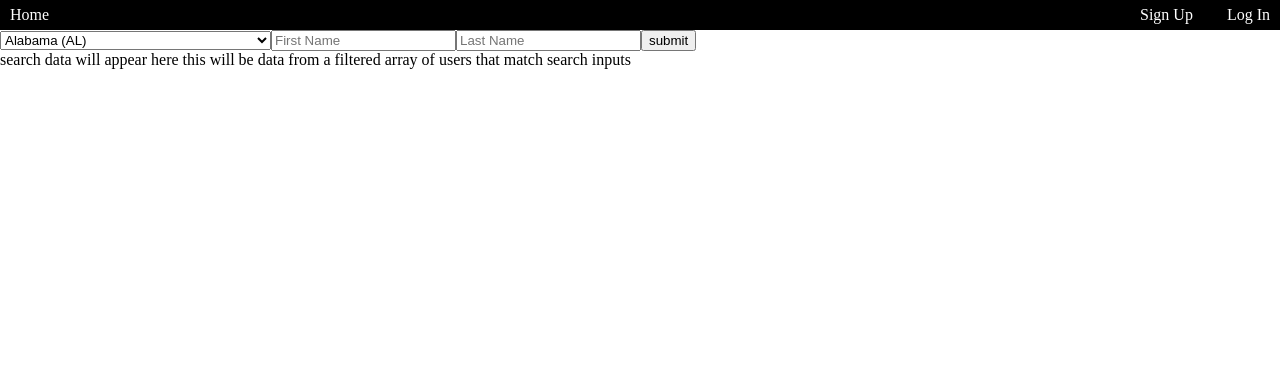
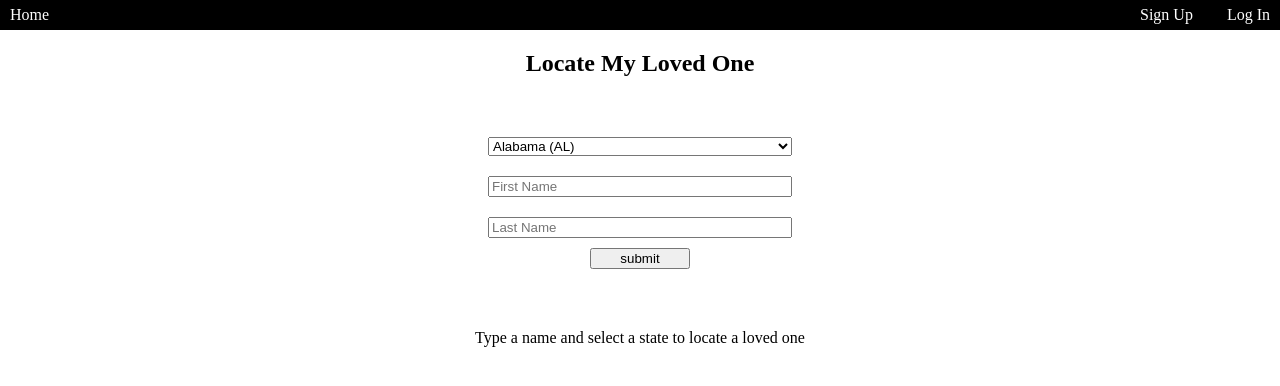
Before and after one commit to plum03/locate-my-loved-one, a React (Create React App) app in the folder client/: page / in a window 1280 px wide. Shown: the top 386 px of the page. Built offline with nearby package versions, Linux system fonts and the light colour scheme; no server answers.

Commit message:
Added search feature

```diff
--- a/client/src/CSS/Search.css
+++ b/client/src/CSS/Search.css
@@ -0,0 +1,29 @@
+.search-title {
+    text-align: center;
+    padding: 20px;
+}
+
+.search-form {
+    display: flex;
+    flex-direction: column;
+    width: 30%;
+    margin: auto;
+    padding: 30px;
+}
+
+.search-form > * {
+    margin: 10px;
+}
+
+.search-submit {
+    width: 100px;
+    margin: auto;
+}
+
+.search-results {
+    display: flex;
+    flex-wrap: wrap;
+    justify-content: center;
+    padding: 30px;
+    text-align: center;
+}
--- /dev/null
+++ b/client/src/CSS/SearchResult.css
@@ -0,0 +1,7 @@
+.display-result {
+    padding: 20px
+}
+
+.display-result > * {
+    margin: 5px;
+}
--- a/client/src/Components/Navbar.js
+++ b/client/src/Components/Navbar.js
@@ -5,13 +5,10 @@ import {Link} from "react-router-dom"
 
 import '../CSS/Navbar.css';
 
-//Links are still not reflecting whether user is logged in or out - only showing signup/login links
-
 class Nav extends Component {
 
     render() {
         const isAuthenticated = this.props.auth.isAuthenticated
-        console.log('navbar props', this.props)
         return (
             <div className="nav-wrapper" >
                 <Link className="nav-links" to="/">Home</Link>
--- a/client/src/Components/Profile.js
+++ b/client/src/Components/Profile.js
@@ -6,9 +6,6 @@ import { verifyUser } from '../redux/authorization'
 import InfoForm from '../Components/InfoForm'
 
 class Profile extends Component {
-    // componentDidMount(){
-    //     this.props.verifyUser();
-    // }
 
     render() {
         return (
--- a/client/src/Components/Search.js
+++ b/client/src/Components/Search.js
@@ -1,6 +1,12 @@
 import React, { Component } from 'react'
+import { connect } from 'react-redux'
 
-export default class Search extends Component {
+import { getUsers } from '../redux/search'
+import SearchResult from './SearchResult'
+
+import '../CSS/Search.css'
+
+class Search extends Component {
     constructor(props) {
         super(props);
         this.state = {
@@ -9,14 +15,12 @@ export default class Search extends Component {
                 lastName: '',
                 state: 'AL'
             },
-            filteredResults: []
+            filteredResults: [{msg: 'Type a name and select a state to locate a loved one'}]
         }
     }
 
-    componentDidMount(){
-        //get request for an array of users
-        //this means we need an array of users
-        //on signUp, add user to array of users
+    componentDidMount() {
+        this.props.getUsers();
     }
 
     handleChange = (e) => {
@@ -32,8 +36,26 @@ export default class Search extends Component {
     }
 
     handleSubmit = (e) => {
-        e.preventDefault();
-        this.clearInputs();
+        e.preventDefault()
+        let { firstName, lastName, state } = this.state.searchInputs
+        let users = this.props.search.data
+        let filteredResults = users.filter(user => {
+            if (firstName && lastName && state) {
+                return (user.firstName === firstName && user.lastName === lastName && user.state === state)
+            } else {
+                return (user.firstName === firstName || user.lastName === lastName || user.state === state)
+            }
+        })
+        if(filteredResults.length > 0) {
+            this.setState({
+                filteredResults: filteredResults
+            })
+        } else {
+            this.setState({
+                filteredResults: [{msg: 'Sorry, no results found'}]
+            })
+        }
+        this.clearInputs()
     }
 
     clearInputs = () => {
@@ -47,11 +69,12 @@ export default class Search extends Component {
     }
 
     render() {
-        console.log('state', this.state.searchInputs)
-        let { firstName, lastName, state, email } = this.state.searchInputs
+        let { firstName, lastName, state } = this.state.searchInputs
+        let { filteredResults } = this.state
         return (
             <div>
-                <form onSubmit={this.handleSubmit}>
+                <h2 className="search-title">Locate My Loved One</h2>
+                <form onSubmit={this.handleSubmit} className="search-form">
                     <select onChange={this.handleChange} name="state" value={state} placeholder="Home State">
                         <option value="AL">Alabama (AL)</option>
                         <option value="AK">Alaska (AK)</option>
@@ -113,13 +136,22 @@ export default class Search extends Component {
                     </select>
                     <input onChange={this.handleChange} type="text" name="firstName" value={firstName} placeholder="First Name" />
                     <input onChange={this.handleChange} type="text" name="lastName" value={lastName} placeholder="Last Name" />
-                    <button type="submit">submit</button>
+                    <button type="submit" className="search-submit">submit</button>
                 </form>
-                <div>
-                    search data will appear here
-                    this will be data from a filtered array of users that match search inputs
+                <div className="search-results">
+                    {filteredResults.map((result, index) => {
+                            return <SearchResult key={index} {...result}>{result.firstName}</SearchResult>
+                    })}
                 </div>
             </div>
         )
     }
 }
+
+const mapStateToProps = (state) => {
+    return {
+        search: state.searchResults
+    }
+}
+
+export default connect(mapStateToProps, { getUsers })(Search);
--- /dev/null
+++ b/client/src/Components/SearchResult.js
@@ -0,0 +1,21 @@
+import React, { Component } from 'react'
+
+import '../CSS/SearchResult.css'
+
+class SearchResult extends Component {
+    render() {
+        let { firstName, lastName, city, state, comment, msg } = this.props
+        return (
+            msg ?
+                <div>{msg}</div>
+                :
+                <div className="display-result">
+                    <h2>{firstName + ' ' + lastName}</h2>
+                    <h4>{city + ', ' + state}</h4>
+                    <p>{comment ? `Note: ${comment}` : null}</p>
+                </div>
+        )
+    }
+}
+
+export default SearchResult
--- a/client/src/Components/SignUp.js
+++ b/client/src/Components/SignUp.js
@@ -18,10 +18,4 @@ class SignUp extends Component {
     }
 }
 
-const mapStateToProps = (state) => {
-    return {
-        user: state.user
-    }
-}
-
-export default connect(mapStateToProps, { signup })(SignUp);
+export default connect(null, { signup })(SignUp);
--- a/client/src/redux/index.js
+++ b/client/src/redux/index.js
@@ -1,8 +1,9 @@
 import {createStore, combineReducers, applyMiddleware} from 'redux'
 import thunk from 'redux-thunk'
-import auth from "./authorization";
+import auth from "./authorization"
+import searchResults from "./search"
 
-const rootReducer = combineReducers({ auth })
+const rootReducer = combineReducers({ auth, searchResults })
 
 
 export default createStore(
--- /dev/null
+++ b/client/src/redux/search.js
@@ -0,0 +1,29 @@
+import axios from "axios"
+
+export default function searchReducer(searchResults = { data: [], loading: true }, action) {
+    switch (action.type) {
+        case "GET_USERS":
+            return {
+                data: action.data,
+                loading: false
+            }
+        default:
+            return searchResults
+    }
+}
+
+export function getUsers() {
+    return (dispatch) => {
+        axios.get("/user")
+            .then(response => {
+                let { users } = response.data;
+                dispatch({
+                    type: "GET_USERS",
+                    data: users
+                });
+            })
+            .catch(err => {
+                console.error(err);
+            })
+    }
+}
```
Also changed, not shown: 1 other file (tests, documents, lock files or other folders).
